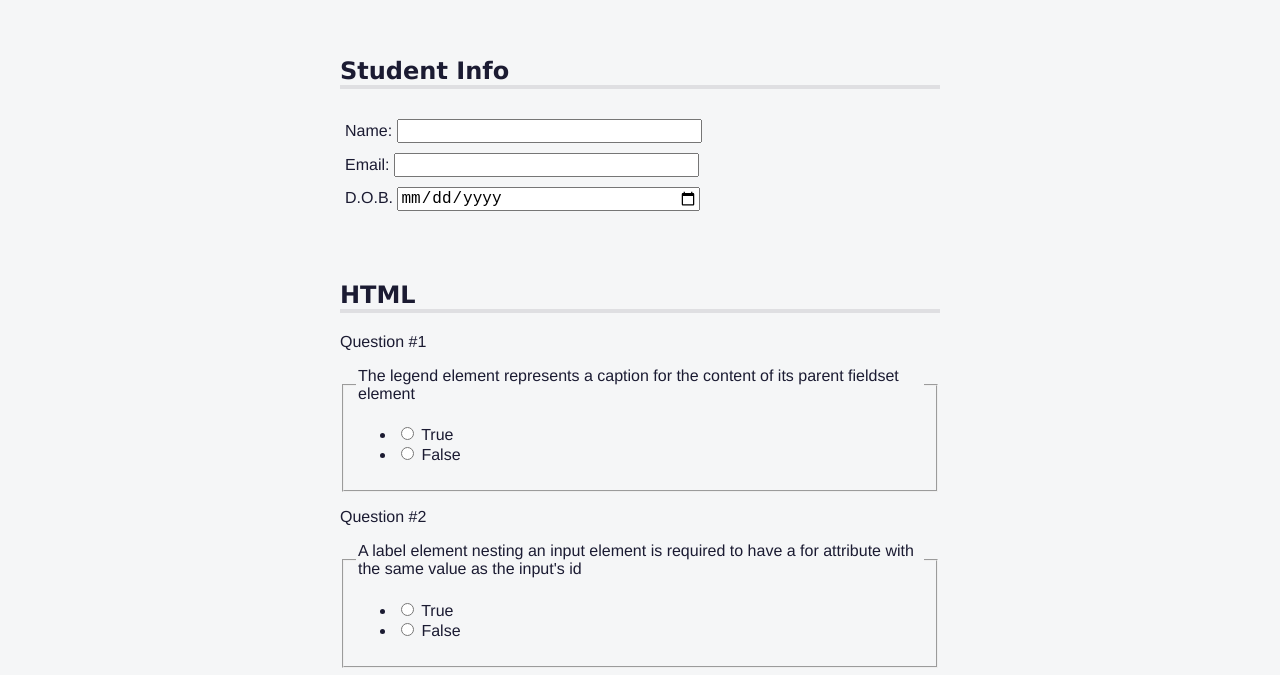
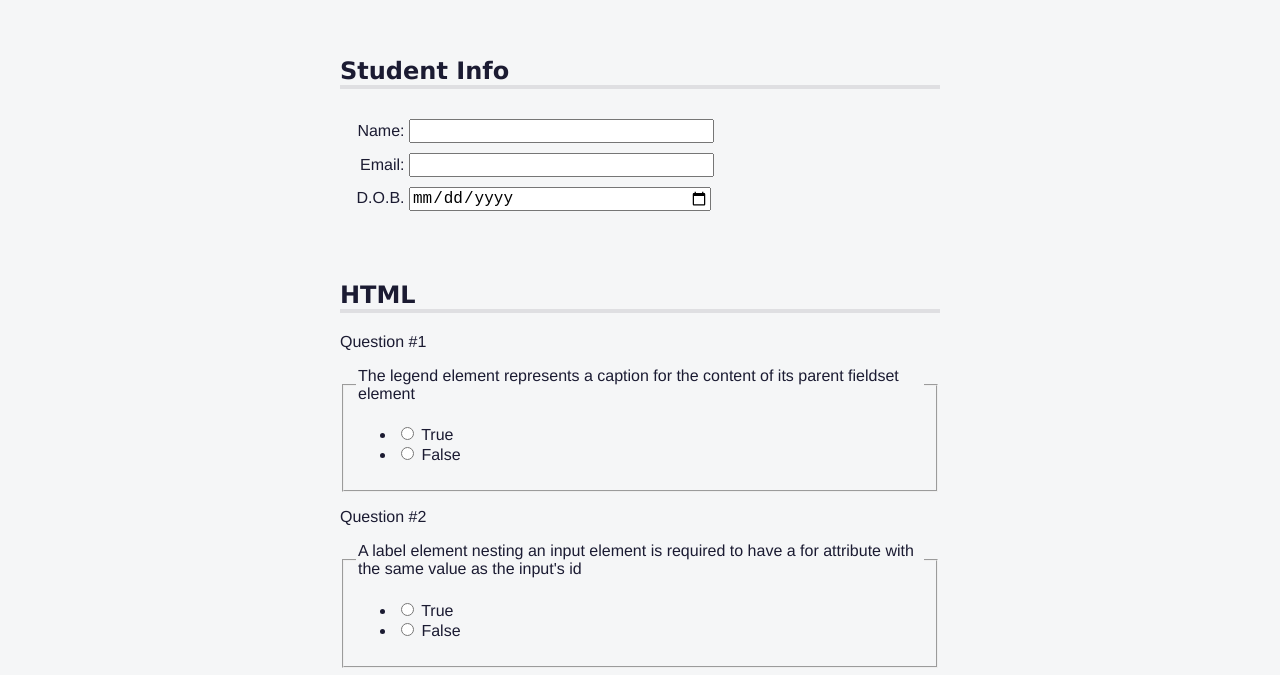
Before and after one commit to Lucas-Erkana/Accessibility, a website: page index.html in a window 1280 px wide. Shown: the part 53-728 px from the top of the page. Drawn offline with Linux system fonts and the light colour scheme.

Commit message:
Step 57
Step 57
To align the input boxes with each other, create a new ruleset that targets all input and label elements within an .info element and set the display property to inline-block.

Also, align the label element's text to the right.

```diff
--- a/styles.css
+++ b/styles.css
@@ -107,6 +107,12 @@ input {
 .info label {
   width: 10%;
   min-width: 55px;
+  text-align: right;
+}
+
+.info input,
+.info label {
+  display: inline-block;
 }
 
 p::before {
```
